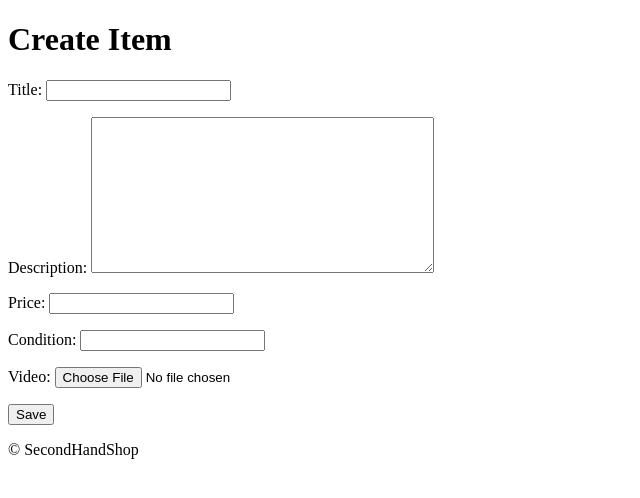
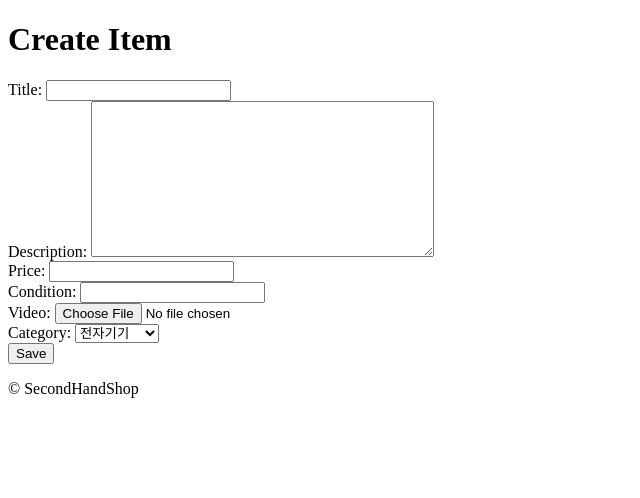
Before and after one commit to blendingstudy/SecondHandShop, a Django app: page /items/create/ in a window 1280 px wide. Shown: the part 142-640 px from the top of the page, without its empty margins (0-640 px from the left). Run offline with Django 5.2, Linux system fonts and the light colour scheme; data comes from the database, SQL or seed files in the repository; both versions use the stored data as it was after the commit; parts of the project's set-up code (start-up, migrations or seed data) failed here and were passed over; some libraries are stand-ins or nearby versions.

Commit message:
[Feat] 카테고리 설정

```diff
--- a/items/admin.py
+++ b/items/admin.py
@@ -1,3 +1,5 @@
+#items/admin.py
+
 from django.contrib import admin
 from .models import Item #, Category
 
--- a/items/forms.py
+++ b/items/forms.py
@@ -1,7 +1,11 @@
+# items/forms.py
+
 from django import forms
-from .models import Item
+from .models import Item, Category
 
 class ItemForm(forms.ModelForm):
+    category = forms.ModelChoiceField(queryset=Category.objects.all(), empty_label=None)
+
     class Meta:
         model = Item
-        fields = ['title', 'description', 'price', 'condition', 'video']
+        fields = ['title', 'description', 'price', 'condition', 'video', 'category']
--- a/items/models.py
+++ b/items/models.py
@@ -1,36 +1,26 @@
+#items/models.py
+
 from django.db import models
 from django.conf import settings
 from django.urls import reverse
-# from django.db.models.signals import post_migrate
-# from django.dispatch import receiver
 
-# class Category(models.Model):
-#     name = models.CharField(max_length=100)
-#     description = models.TextField(blank=True)
-#
-#     def __str__(self):
-#         return self.name
+class Category(models.Model):
+    name = models.CharField(max_length=100)
+    description = models.TextField(blank=True)
+
+    def __str__(self):
+        return self.name
 
 class Item(models.Model):
-    # 상품을 게시한 사용자
     owner = models.ForeignKey(settings.AUTH_USER_MODEL, on_delete=models.CASCADE, related_name='items')
-    # 상품의 이름
     title = models.CharField(max_length=200)
-    # 상품에 대한 상세 설명
     description = models.TextField()
-    # 상품 가격
     price = models.DecimalField(max_digits=10, decimal_places=2)
-    # 상품 카테고리 (ForeignKey를 사용하여 별도의 Category 모델과 연결됩니다.)
-    # category = models.ForeignKey(Category, on_delete=models.SET_NULL, null=True, related_name='items')
-    # 상품의 상태 (예: 새 상품, 중고 상품 등)
+    category = models.ForeignKey(Category, on_delete=models.SET_NULL, null=True, related_name='items')
     condition = models.CharField(max_length=100)
-    # 상품 동영상 (하나의 상품에 여러 이미지를 연결하기 위해 별도의 모델을 설정할 수도 있습니다.)
     video = models.FileField(upload_to='item_videos/', null=True, blank=True)
-    # 상품 게시 날짜
     created_at = models.DateTimeField(auto_now_add=True)
-    # 상품 정보 마지막 수정 날짜
     updated_at = models.DateTimeField(auto_now=True)
-    # 상품의 활성/비활성 상태
     is_active = models.BooleanField(default=True)
 
     def __str__(self):
--- a/items/urls.py
+++ b/items/urls.py
@@ -1,6 +1,7 @@
 # items/urls.py
 from django.urls import path
-from .views import ItemListView, ItemListAPI, ItemDetailAPI, ItemDetailView, ItemCreateView, ItemUpdateView
+from .views import ItemListView, ItemListAPI, ItemDetailAPI, ItemDetailView, ItemCreateView, ItemUpdateView, \
+    CategoryListView, SearchView
 
 app_name = 'items'
 urlpatterns = [
@@ -9,6 +10,9 @@ urlpatterns = [
     path('<int:pk>/', ItemDetailView.as_view(), name='item-detail'),
     path('create/', ItemCreateView.as_view(), name='item-create'),
 
+    path('categories/', CategoryListView.as_view(), name='category-list'),
+    path('search/', SearchView.as_view(), name='search'),
+
     path('create/', ItemCreateView.as_view(), name='item_create'),
     path('<int:pk>/update/', ItemUpdateView.as_view(), name='item_update'),
     path('api/<int:pk>/', ItemDetailAPI.as_view(), name='item-detail-api'),
--- a/items/views.py
+++ b/items/views.py
@@ -1,7 +1,7 @@
 # items/views.py
 from rest_framework import generics
-from .models import Item
-from .serializers import ItemSerializer
+from .models import Item, Category
+from .serializers import ItemSerializer, CategorySerializer
 from rest_framework.permissions import IsAuthenticatedOrReadOnly
 
 from django.views.generic import ListView, DetailView, CreateView, UpdateView
@@ -43,3 +43,24 @@ class ItemUpdateView(UpdateView):
     model = Item
     form_class = ItemForm
     template_name = 'items/item_form.html'
+
+class CategoryListView(generics.ListAPIView):
+    queryset = Category.objects.all()
+    serializer_class = CategorySerializer
+
+class SearchView(generics.ListAPIView):
+    serializer_class = ItemSerializer
+
+    def get_queryset(self):
+        query = self.request.query_params.get('q', '')
+        category = self.request.query_params.get('category', None)
+
+        queryset = Item.objects.filter(is_active=True)
+
+        if query:
+            queryset = queryset.filter(Q(title__icontains=query) | Q(description__icontains=query))
+
+        if category:
+            queryset = queryset.filter(category__id=category)
+
+        return queryset
--- a/templates/items/item_form.html
+++ b/templates/items/item_form.html
@@ -1,11 +1,17 @@
 {% extends 'base.html' %}
-{% load crispy_forms_tags %}
 
 {% block content %}
   <h1>{% if form.instance.pk %}Edit Item{% else %}Create Item{% endif %}</h1>
-    <form method="post" enctype="multipart/form-data">
-      {% csrf_token %}
-      {{ form.as_p }}
-      <button type="submit" class="btn btn-primary">Save</button>
-    </form>
+  <form method="post" enctype="multipart/form-data">
+    {% csrf_token %}
+    {{ form.non_field_errors }}
+    {% for field in form %}
+      <div class="form-group">
+        {{ field.label_tag }}
+        {{ field }}
+        {{ field.errors }}
+      </div>
+    {% endfor %}
+    <button type="submit" class="btn btn-primary">Save</button>
+  </form>
 {% endblock %}
--- a/templates/items/item_list.html
+++ b/templates/items/item_list.html
@@ -11,6 +11,7 @@
         <p>Description: {{ item.description }}</p>
         <p>Price: {{ item.price }}</p>
         <p>Condition: {{ item.condition }}</p>
+        <p>Category: {{ item.category.name }}</p>
         <p>Video: <a href="{{ item.video.url }}">View Video</a></p>
         <p>Seller: {{ item.owner.username }}</p>
         <p>Created at: {{ item.created_at }}</p>
```
Also changed, not shown: items/serializers.py (+14 -12 lines), templates/items/item_detail.html (+4 -3 lines), db.sqlite3, items/migrations/0006_add_initial_categories.py (added).
